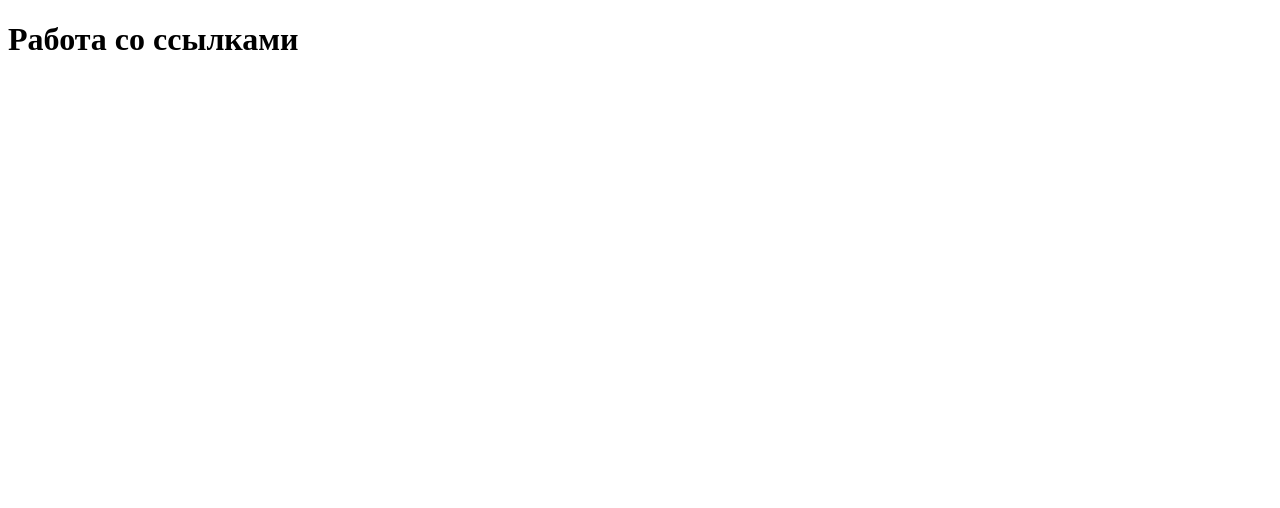
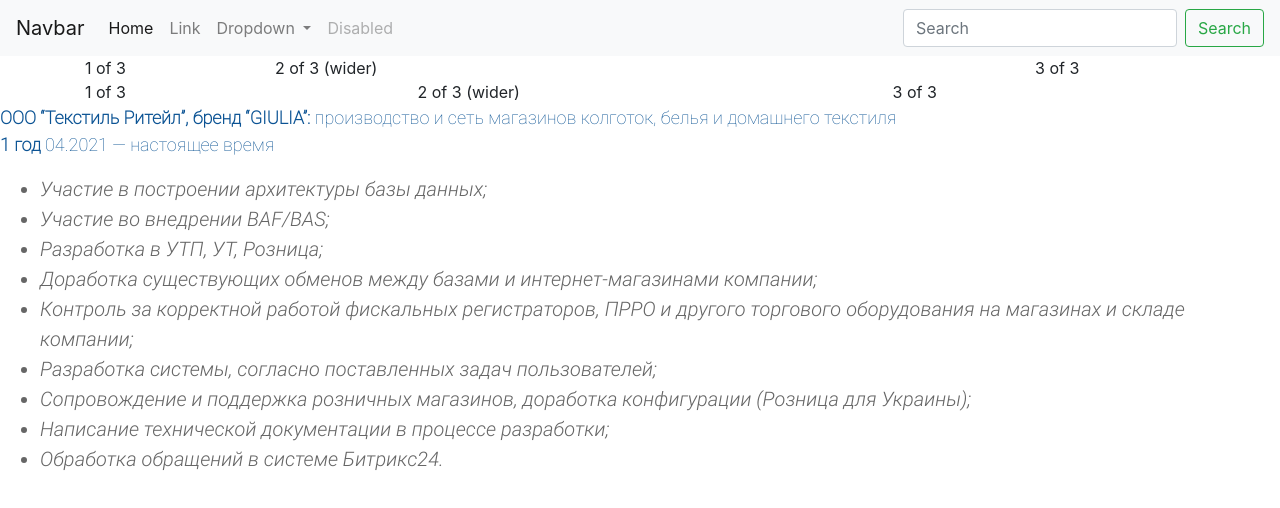
Before and after one commit to marienchannellab/HTML, a website: page index.html in a window 1280 px wide. Drawn offline with nearby package versions, Linux system fonts and the light colour scheme.

Commit message:
bootstrap worked

```diff
--- a/css/style.css
+++ b/css/style.css
@@ -41,9 +41,7 @@
     z-index: 58888;
 }
 
-table {
-    width: 1000px;
-}
+
 
 .round {
     border-radius: 100%;
@@ -79,13 +77,13 @@
     font-size: 23px;
 }
 
-.company {
+.cardCompany__summary {
     font-family: 'RobotoThin';
     color: rgb(11, 83, 148);
     font-size: 18px;
 }
 
-ul {
+.cardCompany__office {
     font-family: 'Roboto';
     color: rgb(102, 102, 102);
     font-size: 18px;
@@ -98,7 +96,7 @@
     font-size: 25px;
 }
 
-.office{
+.cardCompany__officeMini{
     font-family: 'Roboto';
     color: rgb(102, 102, 102);
     font-size: 18px;
--- a/index.html
+++ b/index.html
@@ -1,12 +1,115 @@
 <!DOCTYPE html>
 <html lang="en">
+
 <head>
-    <meta charset="UTF-8">
-    <meta http-equiv="X-UA-Compatible" content="IE=edge">
-    <meta name="viewport" content="width=device-width, initial-scale=1.0">
-    <title>Document</title>
+  <meta charset="UTF-8" />
+  <meta http-equiv="X-UA-Compatible" content="IE=edge" />
+  <meta name="viewport" content="width=device-width, initial-scale=1.0" />
+  <title>Document</title>
+  <link rel="stylesheet" href="https://cdn.jsdelivr.net/npm/bootstrap@4.6.1/dist/css/bootstrap.min.css"
+    integrity="sha384-zCbKRCUGaJDkqS1kPbPd7TveP5iyJE0EjAuZQTgFLD2ylzuqKfdKlfG/eSrtxUkn" crossorigin="anonymous" />
+  <link rel="stylesheet" href="./scss/index.css" />
 </head>
+
 <body>
-    <h1>Работа со ссылками</h1>
+  <nav class="navbar navbar-expand-lg navbar-light bg-light">
+    <a class="navbar-brand" href="#">Navbar</a>
+    <button class="navbar-toggler" type="button" data-toggle="collapse" data-target="#navbarSupportedContent"
+      aria-controls="navbarSupportedContent" aria-expanded="false" aria-label="Toggle navigation">
+      <span class="navbar-toggler-icon"></span>
+    </button>
+
+    <div class="collapse navbar-collapse" id="navbarSupportedContent">
+      <ul class="navbar-nav mr-auto">
+        <li class="nav-item active">
+          <a class="nav-link" href="#">Home <span class="sr-only">(current)</span></a>
+        </li>
+        <li class="nav-item">
+          <a class="nav-link" href="#">Link</a>
+        </li>
+        <li class="nav-item dropdown">
+          <a class="nav-link dropdown-toggle" href="#" id="navbarDropdown" role="button" data-toggle="dropdown"
+            aria-expanded="false">
+            Dropdown
+          </a>
+          <div class="dropdown-menu" aria-labelledby="navbarDropdown">
+            <a class="dropdown-item" href="#">Action</a>
+            <a class="dropdown-item" href="#">Another action</a>
+            <div class="dropdown-divider"></div>
+            <a class="dropdown-item" href="#">Something else here</a>
+          </div>
+        </li>
+        <li class="nav-item">
+          <a class="nav-link disabled">Disabled</a>
+        </li>
+      </ul>
+      <form class="form-inline my-2 my-lg-0">
+        <input class="form-control mr-sm-2" type="search" placeholder="Search" aria-label="Search">
+        <button class="btn btn-outline-success my-2 my-sm-0" type="submit">Search</button>
+      </form>
+    </div>
+  </nav>
+
+  <div class="container">
+    <div class="row">
+      <div class="col">
+        1 of 3
+      </div>
+      <div class="col-8">
+        2 of 3 (wider)
+      </div>
+      <div class="col">
+        3 of 3
+      </div>
+    </div>
+    <div class="row">
+      <div class="col">
+        1 of 3
+      </div>
+      <div class="col-5">
+        2 of 3 (wider)
+      </div>
+      <div class="col">
+        3 of 3
+      </div>
+    </div>
+  </div>
+
+
+  <div class="cardCompany">
+    <p class="cardCompany__summary">
+      <b>ООО “Текстиль Ритейл”, бренд “GIULIA”:</b> производство и сеть
+      магазинов колготок, белья и домашнего текстиля
+      <br />
+      <b>1 год</b> 04.2021 — настоящее время
+    </p>
+    <ul class="cardCompany__office">
+      <li>Участие в построении архитектуры базы данных;</li>
+      <li>Участие во внедрении BAF/BAS;</li>
+      <li>Разработка в УТП, УТ, Розница;</li>
+      <li>
+        Доработка существующих обменов между базами и интернет-магазинами
+        компании;
+      </li>
+      <li>
+        Контроль за корректной работой фискальных регистраторов, ПРРО и
+        другого торгового оборудования на магазинах и складе компании;
+      </li>
+      <li>Разработка системы, согласно поставленных задач пользователей;</li>
+      <li>
+        Сопровождение и поддержка розничных магазинов, доработка конфигурации
+        (Розница для Украины);
+      </li>
+      <li>Написание технической документации в процессе разработки;</li>
+      <li>Обработка обращений в системе Битрикс24.</li>
+    </ul>
+  </div>
+  <script src="https://cdn.jsdelivr.net/npm/jquery@3.5.1/dist/jquery.slim.min.js"
+    integrity="sha384-DfXdz2htPH0lsSSs5nCTpuj/zy4C+OGpamoFVy38MVBnE+IbbVYUew+OrCXaRkfj"
+    crossorigin="anonymous"></script>
+  <script src="https://cdn.jsdelivr.net/npm/bootstrap@4.6.1/dist/js/bootstrap.bundle.min.js"
+    integrity="sha384-fQybjgWLrvvRgtW6bFlB7jaZrFsaBXjsOMm/tB9LTS58ONXgqbR9W8oWht/amnpF"
+    crossorigin="anonymous"></script>
 </body>
+
 </html>
--- /dev/null
+++ b/scss/_link.scss
@@ -0,0 +1,17 @@
+@font-face {
+    font-family: 'Roboto';
+    src: url('../fonts/Roboto-LightItalic.woff') format('woff'),
+        url('../fonts/Roboto-LightItalic.ttf') format('truetype');
+    font-weight: 300;
+    font-style: italic;
+}
+
+@font-face {
+    font-family: 'RobotoThin';
+    src: url('../fonts/Roboto-Thin.woff') format('woff'),
+        url('../fonts/Roboto-Thin.ttf') format('truetype');
+    font-weight: 100;
+    font-style: normal;
+}
+
+$myColor: rgb(11, 83, 148);
--- /dev/null
+++ b/scss/index.scss
@@ -0,0 +1,22 @@
+@import "./link";
+
+@mixin size ($_size){
+    font-size: $_size;
+}
+
+.cardCompany {
+    margin: 0;
+    color: $myColor;
+
+    &__summary {
+        font-family: 'RobotoThin';
+        @include size(18px);
+    }
+
+    &__office {
+        font-family: 'Roboto';
+        color: rgb(102, 102, 102);
+        @include size(20px);
+    }
+
+}
```
Also changed, not shown: CV.html (+19 -19 lines), package.json (added, +23 -0 lines), index.js (added), scss/index.css (added), vendors/bootstrap.bundle.min.js (added), vendors/bootstrap.min.css (added), 2 other files.
